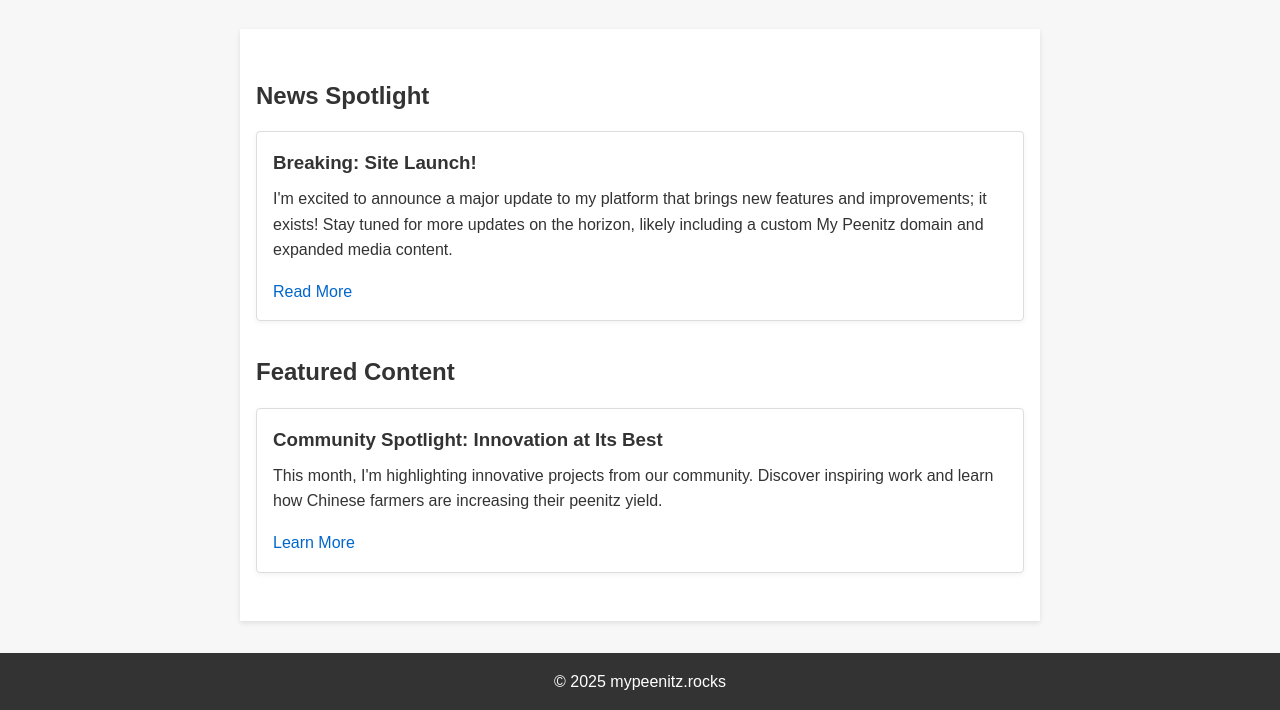
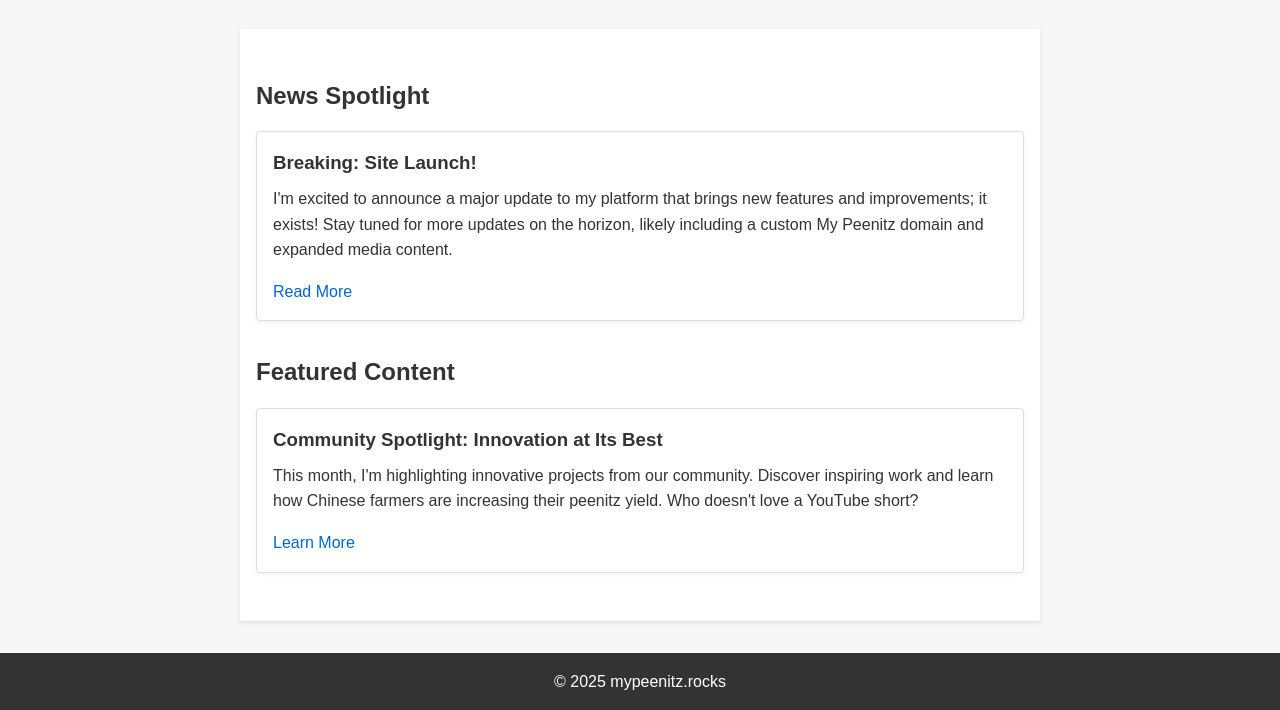
Before and after one commit to InquisitorSnoopy/MyPeenitzRocks, a plain HTML site: page index.html in a window 1280 px wide. Shown: the part 144-854 px from the top of the page. Drawn offline with Linux system fonts and the light colour scheme.

Commit message:
Minor Content Update

```diff
--- a/index.html
+++ b/index.html
@@ -64,7 +64,7 @@
       <h2>Featured Content</h2>
       <article>
         <h3>Community Spotlight: Innovation at Its Best</h3>
-        <p>This month, I'm highlighting innovative projects from our community. Discover inspiring work and learn how Chinese farmers are increasing their peenitz yield.</p>
+        <p>This month, I'm highlighting innovative projects from our community. Discover inspiring work and learn how Chinese farmers are increasing their peenitz yield. Who doesn't love a YouTube short?</p>
         <a href="https://www.youtube.com/watch?v=H23RDsR9fGo" class="read-more">Learn More</a>
       </article>
     </section>
```
